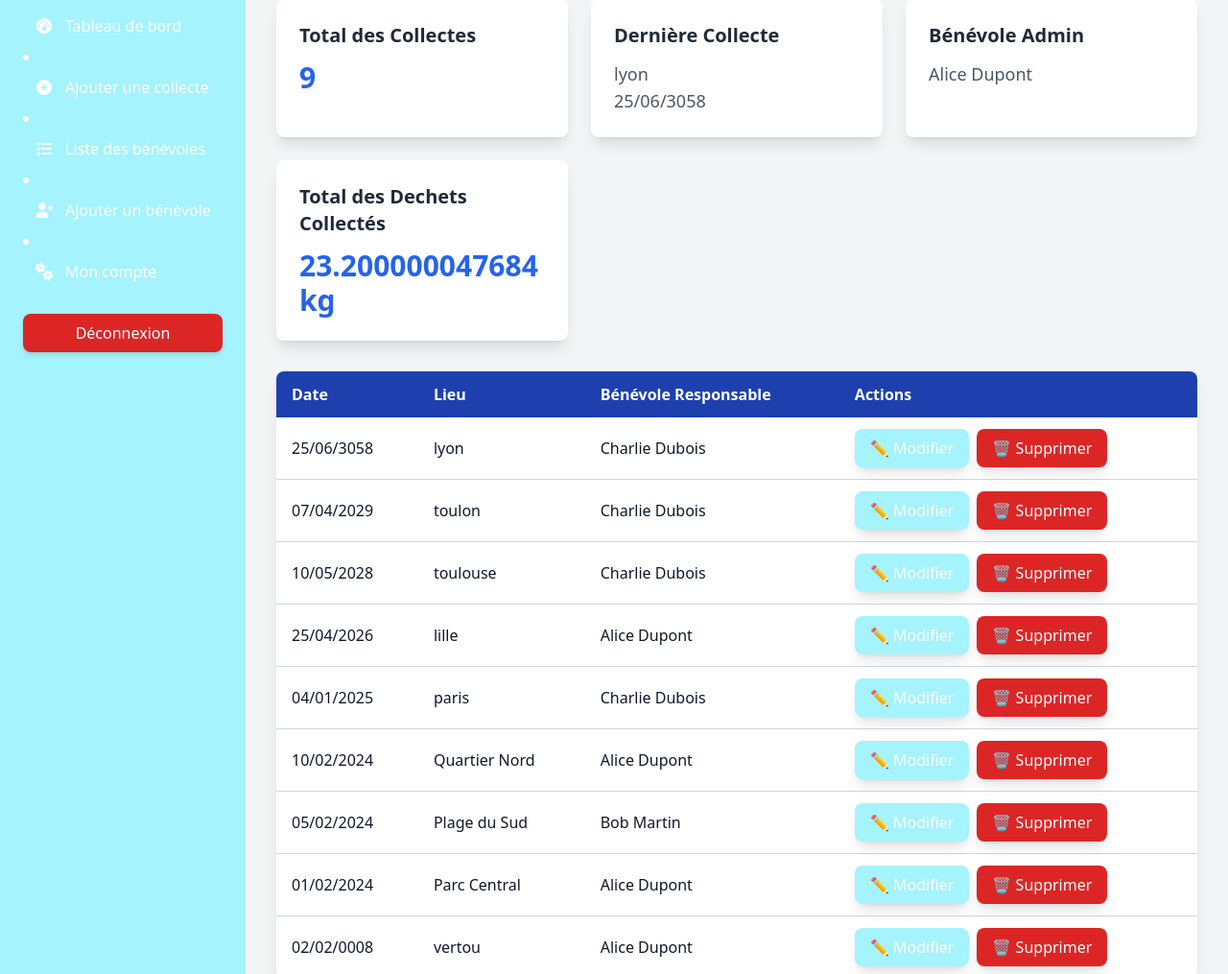
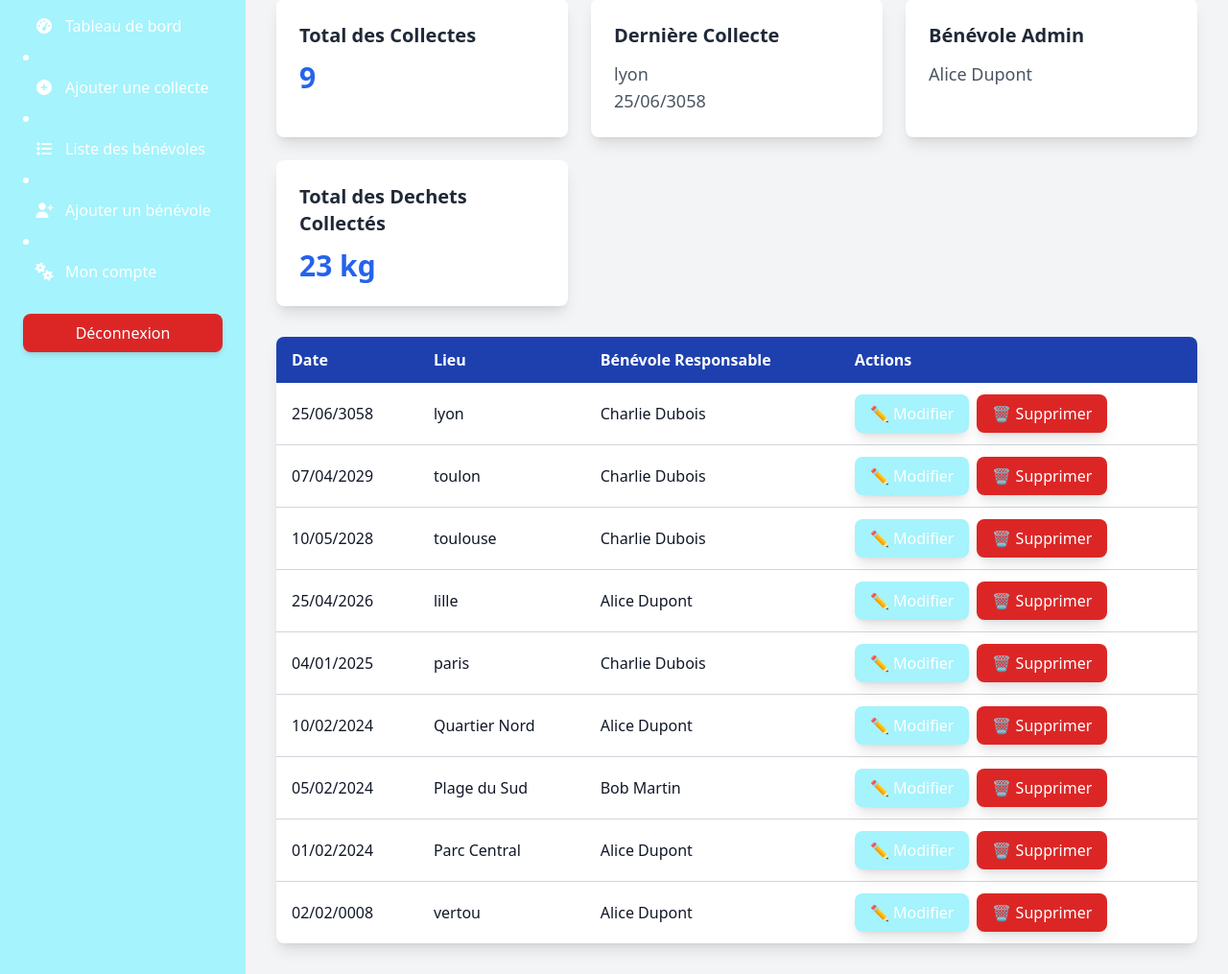
Before and after one commit to adatechschool/projet-backoffice-collecte-des-dechets-ramalero, a PHP site: page /collection_list.php in a window 1280 px wide. Shown: the part 97-1112 px from the top of the page at 96% size. Run offline with PHP 8.4, Linux system fonts and the light colour scheme; data comes from the database, SQL or seed files in the repository; some libraries are stand-ins or nearby versions.

Commit message:
Correction de la carte V.2

```diff
--- a/php/collection_list.php
+++ b/php/collection_list.php
@@ -109,7 +109,7 @@ error_reporting(E_ALL);
             <!-- MON CODE -->
              <div class="bg-white p-6 rounded-lg shadow-lg">
                 <h3 class="text-xl font-semibold text-gray-800 mb-3">Total des Dechets Collectés</h3>
-                <p class="text-3xl font-bold text-blue-600"><?= htmlspecialchars($totalDechets[0]['total_dechets'] ?? 0) ?> kg</p>
+                <p class="text-3xl font-bold text-blue-600"><?= htmlspecialchars(number_format($totalDechets[0]['total_dechets'] ?? 0)) ?> kg</p>
 
             </div>
         </div>
```
